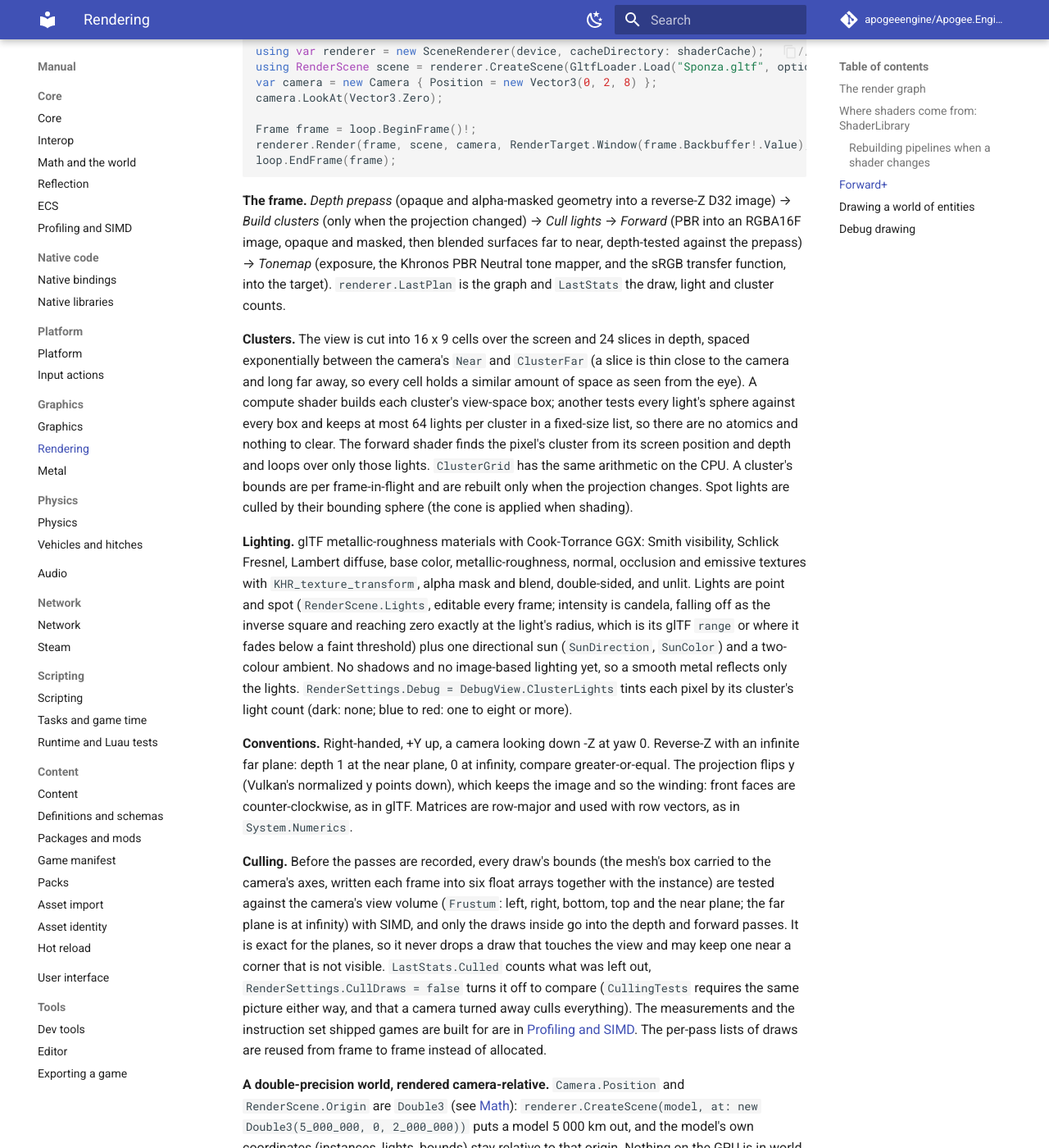
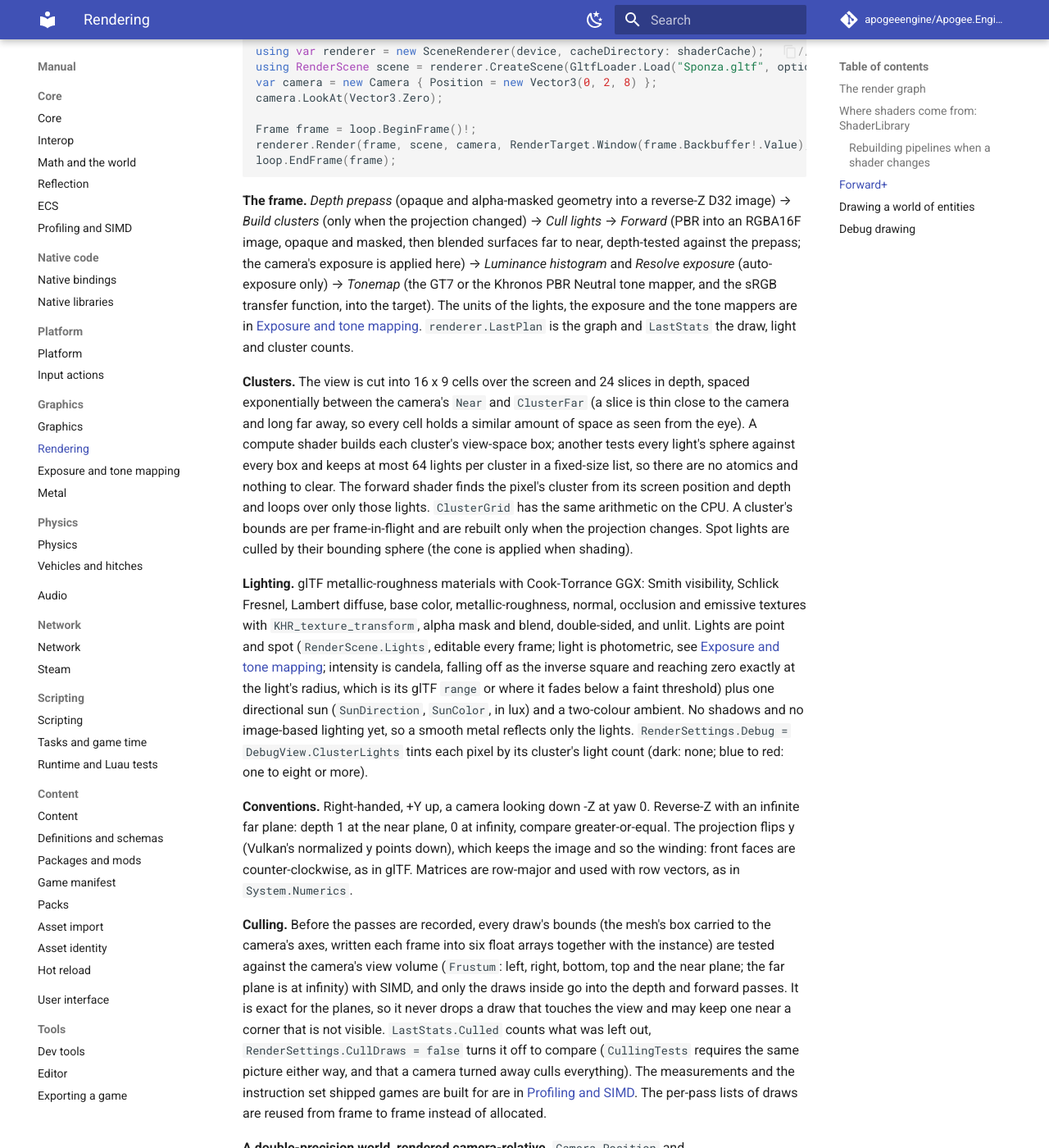
Before and after one commit to apogeeengine/Apogee.Engine, an MkDocs documentation site: the page built from Docs/manual/graphics/rendering.md, in a window 1280 px wide and 1400 px high, scrolled down 3947 px. Shown: the whole window at 82% size. Built offline with MkDocs 1.6.1 and Material for MkDocs 9.7.7, drawn with Linux system fonts in a browser that asks for light colours; comment, search, counter and statistics services are not loaded; some of the changed text lies outside the part shown.

Commit message:
docs(rendering): exposure and tone mapping page
Photometric light units, EV100 and the three exposure modes, the auto-exposure passes, and
the GT7 and PBR Neutral tone mappers.

Signed-off-by: lheintzmann1 <lheintzmann1@disroot.org>

````diff
--- a/Docs/manual/graphics/rendering.md
+++ b/Docs/manual/graphics/rendering.md
@@ -120,13 +120,14 @@ var camera = new Camera { Position = new Vector3(0, 2, 8) };
 camera.LookAt(Vector3.Zero);
 
 Frame frame = loop.BeginFrame()!;
-renderer.Render(frame, scene, camera, RenderTarget.Window(frame.Backbuffer!.Value), new RenderSettings { Exposure = 1f });
+renderer.Render(frame, scene, camera, RenderTarget.Window(frame.Backbuffer!.Value), new RenderSettings { Tonemapper = Tonemapper.Gt7, ExposureMode = ExposureMode.Auto });
 loop.EndFrame(frame);
 ```
 
 **The frame.** *Depth prepass* (opaque and alpha-masked geometry into a reverse-Z D32 image) → *Build clusters* (only when the projection changed)
 → *Cull lights* → *Forward* (PBR into an RGBA16F image, opaque and masked, then blended surfaces far to near, depth-tested against the
-prepass) → *Tonemap* (exposure, the Khronos PBR Neutral tone mapper, and the sRGB transfer function, into the target). `renderer.LastPlan` is
+prepass; the camera's exposure is applied here) → *Luminance histogram* and *Resolve exposure* (auto-exposure only) → *Tonemap* (the GT7 or the Khronos PBR Neutral tone mapper, and the sRGB transfer function,
+into the target). The units of the lights, the exposure and the tone mappers are in [Exposure and tone mapping](tone-mapping.md). `renderer.LastPlan` is
 the graph and `LastStats` the draw, light and cluster counts.
 
 **Clusters.** The view is cut into 16 x 9 cells over the screen and 24 slices in depth, spaced exponentially between the camera's `Near` and
@@ -138,9 +139,9 @@ frame-in-flight and are rebuilt only when the projection changes. Spot lights ar
 
 **Lighting.** glTF metallic-roughness materials with Cook-Torrance GGX: Smith visibility, Schlick Fresnel, Lambert diffuse, base color,
 metallic-roughness, normal, occlusion and emissive textures with `KHR_texture_transform`, alpha mask and blend, double-sided, and unlit.
-Lights are point and spot (`RenderScene.Lights`, editable every frame; intensity is candela, falling off as the inverse square and reaching
+Lights are point and spot (`RenderScene.Lights`, editable every frame; light is photometric, see [Exposure and tone mapping](tone-mapping.md); intensity is candela, falling off as the inverse square and reaching
 zero exactly at the light's radius, which is its glTF `range` or where it fades below a faint threshold) plus one directional sun
-(`SunDirection`, `SunColor`) and a two-colour ambient. No shadows and no image-based lighting yet, so a smooth metal reflects only the lights.
+(`SunDirection`, `SunColor`, in lux) and a two-colour ambient. No shadows and no image-based lighting yet, so a smooth metal reflects only the lights.
 `RenderSettings.Debug = DebugView.ClusterLights` tints each pixel by its cluster's light count (dark: none; blue to red: one to eight or more).
 
 **Conventions.** Right-handed, +Y up, a camera looking down -Z at yaw 0. Reverse-Z with an infinite far plane: depth 1 at the near plane, 0
@@ -225,8 +226,8 @@ light the world, that an unknown or removed id draws nothing, that a model 3 000
 scripts use the `debug_draw` library (`debug_draw.line(from, to, color)`, `box`, `sphere`, `arrow`, `axes`; a color is a vector of red, green and blue from 0 to 1, white without one), called every frame for as long as the picture should stay.
 
 `RenderSettings.DebugDraw` is the instance to draw; the renderer reads it and does not clear it (whoever fills it clears it: the runtime does after every frame). When it is not empty a pass, *Debug draw*,
-is added between the forward pass and tone mapping: it loads the HDR image, depth-tests against the scene's depth without writing it, and so draws over the lit picture before exposure and the tone mapper, which is why a color means
-what it says (`debug_draw.slang` takes the colors as sRGB and the tone mapper encodes them back).
+is added between the forward pass and tone mapping: it loads the HDR image, depth-tests against the scene's depth without writing it, and so draws over the lit picture before the tone mapper, as display-referred colors (the exposure does not change them; `debug_draw.slang` takes the colors as sRGB). The
+tone mapper then treats them like any other color: with `Tonemapper.PbrNeutral` they come out as they went in, with GT7 the brightest and most saturated ones are pulled a little towards white.
 
 - **Lines** are quads of two triangles, widened to `RenderSettings.DebugLineWidth` pixels (1.5 by default) in the vertex shader: hardware line width is not portable (Metal has none). A quad cannot be left to the clipper, so the
   shader cuts a line at the near plane itself, and a line wholly behind the camera is not drawn. The part of a line that is behind something is drawn again without the depth test, at `DebugHiddenAlpha` (0.25; 0 hides it).
--- a/mkdocs.yml
+++ b/mkdocs.yml
@@ -75,6 +75,7 @@ nav:
       - Graphics:
           - Graphics: manual/graphics/graphics.md
           - Rendering: manual/graphics/rendering.md
+          - Exposure and tone mapping: manual/graphics/tone-mapping.md
           - Metal: manual/graphics/metal.md
       - Physics:
           - Physics: manual/physics/physics.md
````
Also changed, not shown: Docs/manual/graphics/tone-mapping.md (added, +134 -0 lines).
